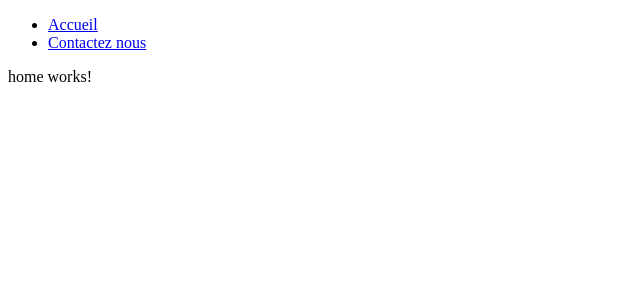
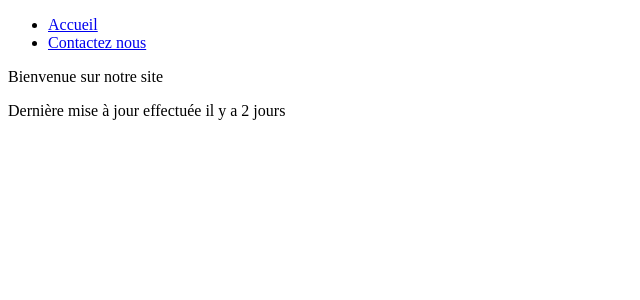
Before and after one commit to Rafarel/angular-i18n-ssr, an Angular app: page / in a window 1280 px wide. Shown: the top 300 px of the page, without its empty margins (0-640 px from the left). Built offline with nearby package versions, Linux system fonts and the light colour scheme.

Commit message:
Add basic content to be translated

```diff
--- a/src/app/components/contact/contact.component.ts
+++ b/src/app/components/contact/contact.component.ts
@@ -1,18 +1,18 @@
-import { Component, OnInit } from '@angular/core';
+import {Component, OnInit} from '@angular/core';
 
 @Component({
     selector: 'app-contact',
     template: `
         <p>
-      contact works!
+            contactez nous en utilisant ce formulaire
         </p>
     `,
-  styles: [
-  ]
+    styles: []
 })
 export class ContactComponent implements OnInit {
 
-  constructor() { }
+    constructor() {
+    }
 
     ngOnInit(): void {
     }
--- a/src/app/components/home/home.component.ts
+++ b/src/app/components/home/home.component.ts
@@ -1,20 +1,21 @@
-import { Component, OnInit } from '@angular/core';
+import {Component, OnInit} from '@angular/core';
 
 @Component({
-  selector: 'app-home',
-  template: `
-    <p>
-      home works!
-    </p>
-  `,
-  styles: [
-  ]
+    selector: 'app-home',
+    template: `
+        <p>Bienvenue sur notre site</p>
+        <p>Dernière mise à jour effectuée il y a {{lastUpdateDays}} jours</p>
+    `,
+    styles: []
 })
 export class HomeComponent implements OnInit {
 
-  constructor() { }
+    lastUpdateDays = 2
 
-  ngOnInit(): void {
-  }
+    constructor() {
+    }
+
+    ngOnInit(): void {
+    }
 
 }
```
Lines whose indentation alone changed are shown as unchanged.
